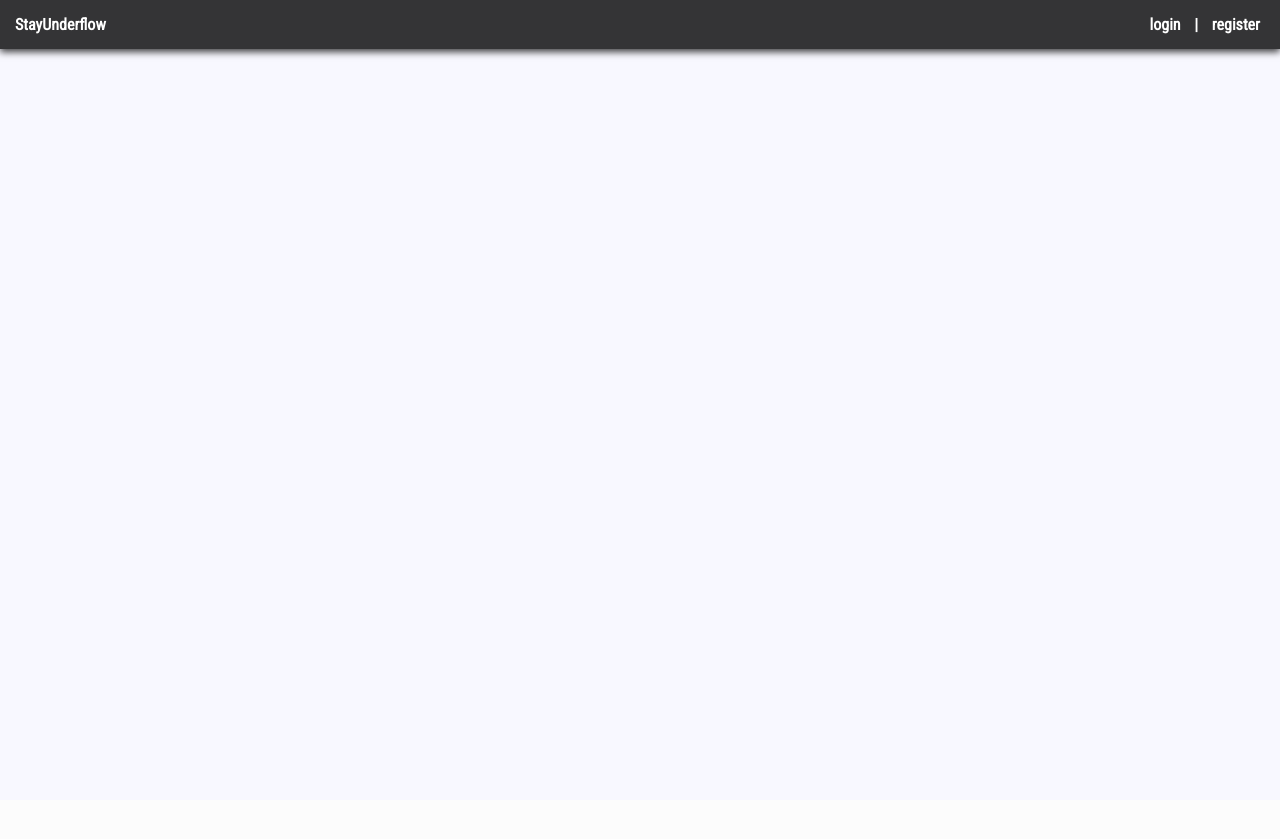
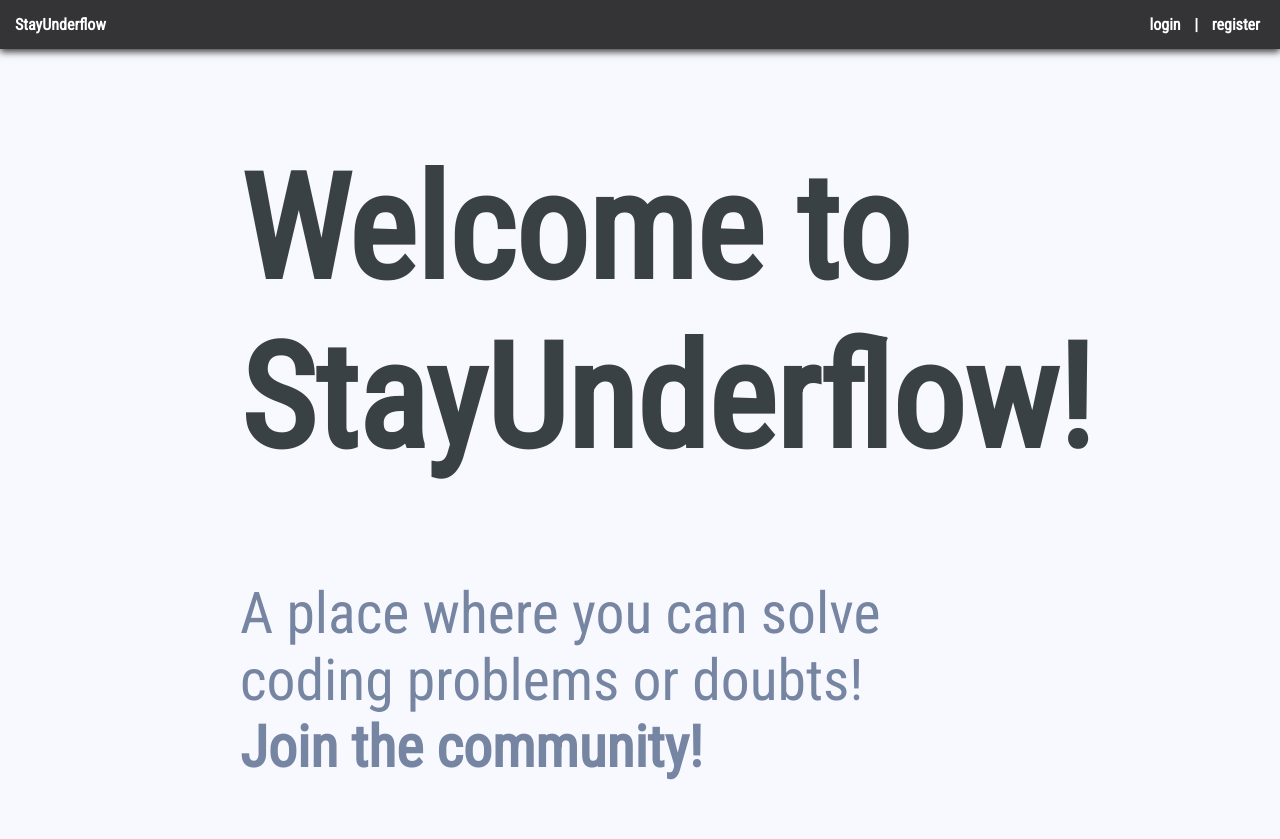
Before and after one commit to UB-ES-19/A2-StayUnderflow, a Django app: page / in a window 1280 px wide. Before the commit the page ends 58 px from the top, so only its background shows below. Run offline with Django 3.2, Linux system fonts and the light colour scheme.

Commit message:
HomePage Html and Css

```diff
--- a/StayUnderflow_WebApp/static/css/stayunderflow.css
+++ b/StayUnderflow_WebApp/static/css/stayunderflow.css
@@ -36,3 +36,12 @@ a{
 a:hover{
     color: #ff790f;
 }
+.welcomeH1{
+    color: #3A4145;
+    font-size: 9em;
+    font-weight: 600;
+}
+.placeDescriptionP{
+    color: #7685A2;
+    font-size: 3.6em;
+}
--- a/templates/stay_underflow/stayunderflow.html
+++ b/templates/stay_underflow/stayunderflow.html
@@ -7,4 +7,15 @@
 
 {% block content %}
 
+<div>
+    <h1 class="welcomeH1">Welcome to StayUnderflow!</h1>
+        <div class="placeDescriptionP" >
+             <p>
+                  A place where you can solve coding problems or doubts!
+                  <br><strong>Join the community!</strong>
+             </p>
+        </div>
+</div>
+
+
 {% endblock %}
```
